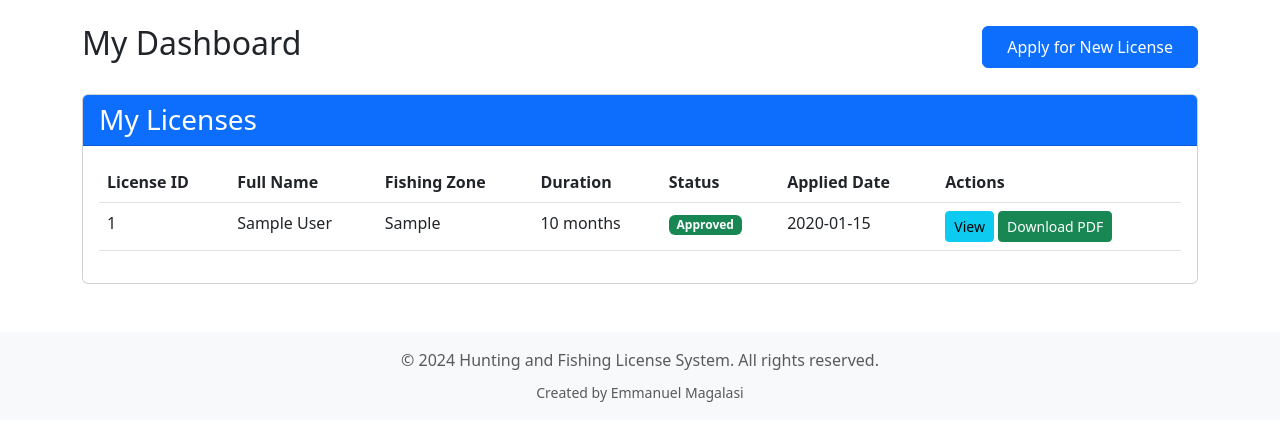
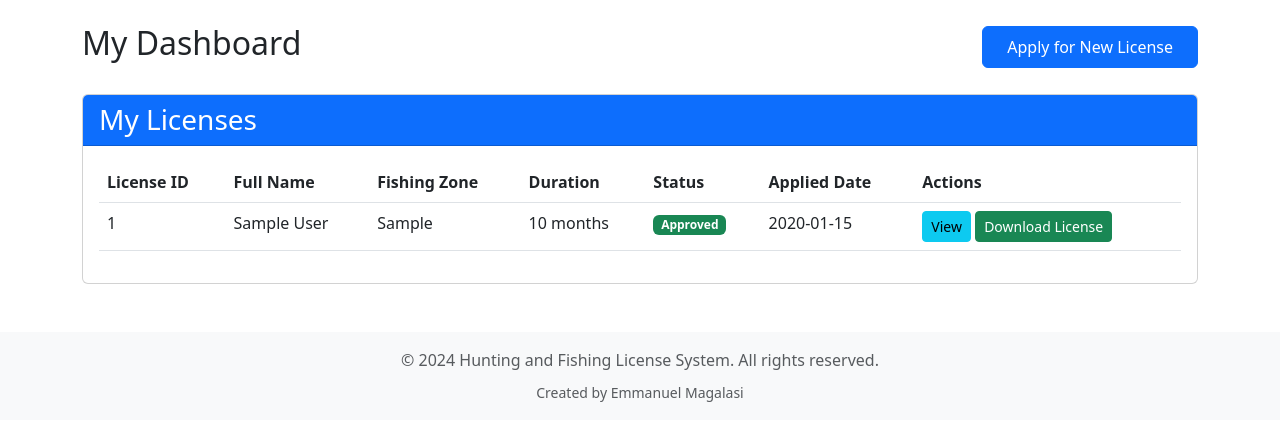
Before and after one commit to Emmanuel-magalasi/fishing-license-cloud, a Flask app: page /dashboard in a window 1280 px wide. Shown: the part 56-497 px from the top of the page. Run offline with Flask 3, Linux system fonts and the light colour scheme; a user stored in the database is signed in; tables that the repository leaves empty hold one stand-in row (values such as "Sample post").

Commit message:
Finalize payment-to-download flow: secure redirect, clean templates, and professional license styling

```diff
--- a/routes/main.py
+++ b/routes/main.py
@@ -48,7 +48,7 @@ def view_license(license_id):
 
     return render_template('main/view_license.html', title='License Details', license=license)
 
-@main.route('/make-payment/<int:license_id>')
+@main.route('/make-payment/<int:license_id>', methods=['GET', 'POST'])
 @login_required
 def make_payment(license_id):
     license = License.query.get_or_404(license_id)
@@ -63,6 +63,16 @@ def make_payment(license_id):
     if not license.payment_method or not license.payment_amount:
         flash('Payment has not been initiated by admin yet.', 'warning')
         return redirect(url_for('main.view_license', license_id=license_id))
+
+    if request.method == 'POST':
+        # In a real application, you would integrate with actual payment gateway here
+        # For demo purposes, we'll simulate a successful payment
+        license.payment_status = 'completed'
+        license.payment_date = datetime.utcnow()
+        db.session.commit()
+
+        flash('Payment processed successfully! You can now download your license.', 'success')
+        return redirect(url_for('main.download_license', license_id=license_id))
 
     return render_template('main/make_payment.html', title='Make Payment', license=license)
 
--- a/templates/main/dashboard.html
+++ b/templates/main/dashboard.html
@@ -55,10 +55,10 @@
                                     </form>
                                     {% endif %}
                                     {% if license.status == 'approved' %}
-                                        {% if license.payment_status == 'completed' and license.pdf_path %}
-                                            <a href="{{ url_for('static', filename=license.pdf_path) }}"
-                                               class="btn btn-sm btn-success" target="_blank">Download PDF</a>
-                                        {% elif not license.payment_status or license.payment_status == 'pending' %}
+                                        {% if license.payment_status == 'completed' %}
+                                            <a href="{{ url_for('main.download_license', license_id=license.id) }}"
+                                               class="btn btn-sm btn-success">Download License</a>
+                                        {% else %}
                                             <a href="{{ url_for('main.make_payment', license_id=license.id) }}"
                                                class="btn btn-sm btn-warning">Make Payment</a>
                                         {% endif %}
--- a/templates/main/make_payment.html
+++ b/templates/main/make_payment.html
@@ -52,6 +52,9 @@
                     </div>
 
                     <div class="text-center mt-4">
+                        <form action="{{ url_for('main.make_payment', license_id=license.id) }}" method="POST" style="display: inline;">
+                            <button type="submit" class="btn btn-primary">Proceed Payment</button>
+                        </form>
                         <a href="{{ url_for('main.dashboard') }}" class="btn btn-secondary">Back to Dashboard</a>
                     </div>
                 </div>
```
